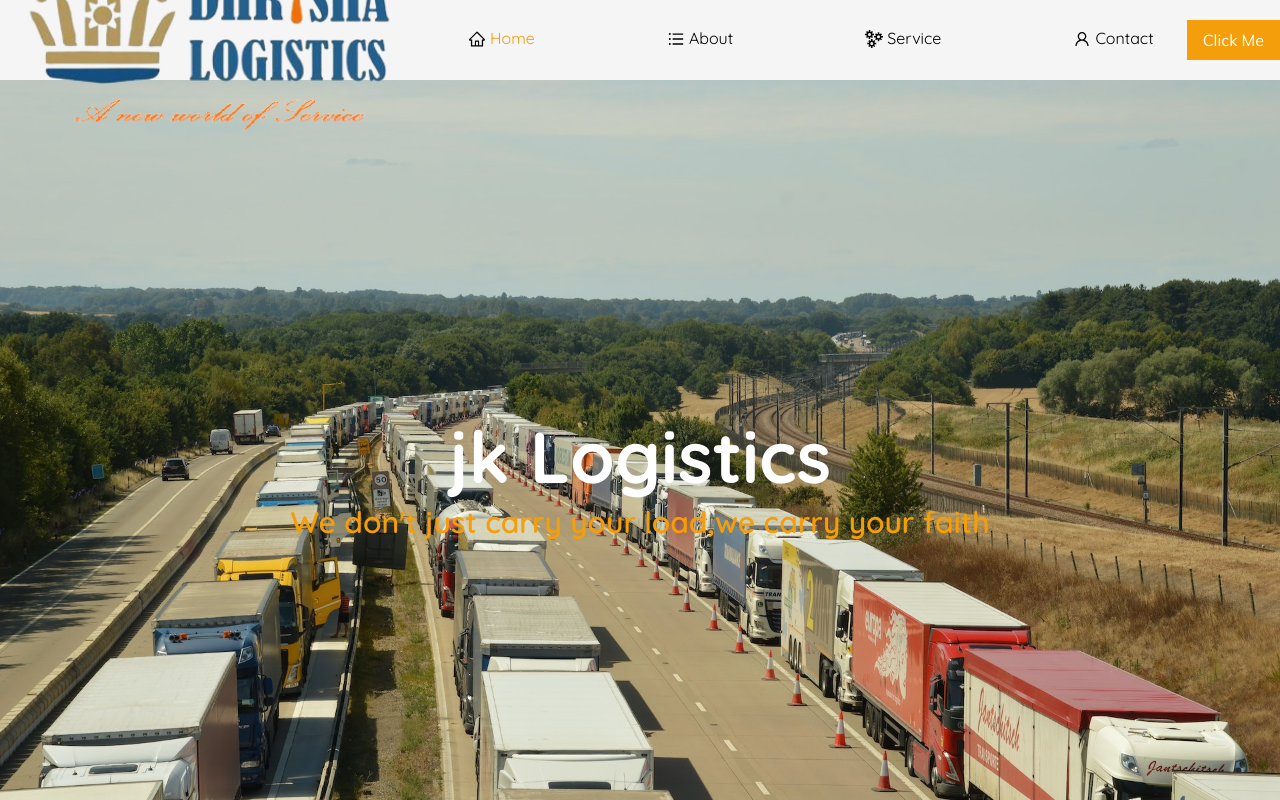
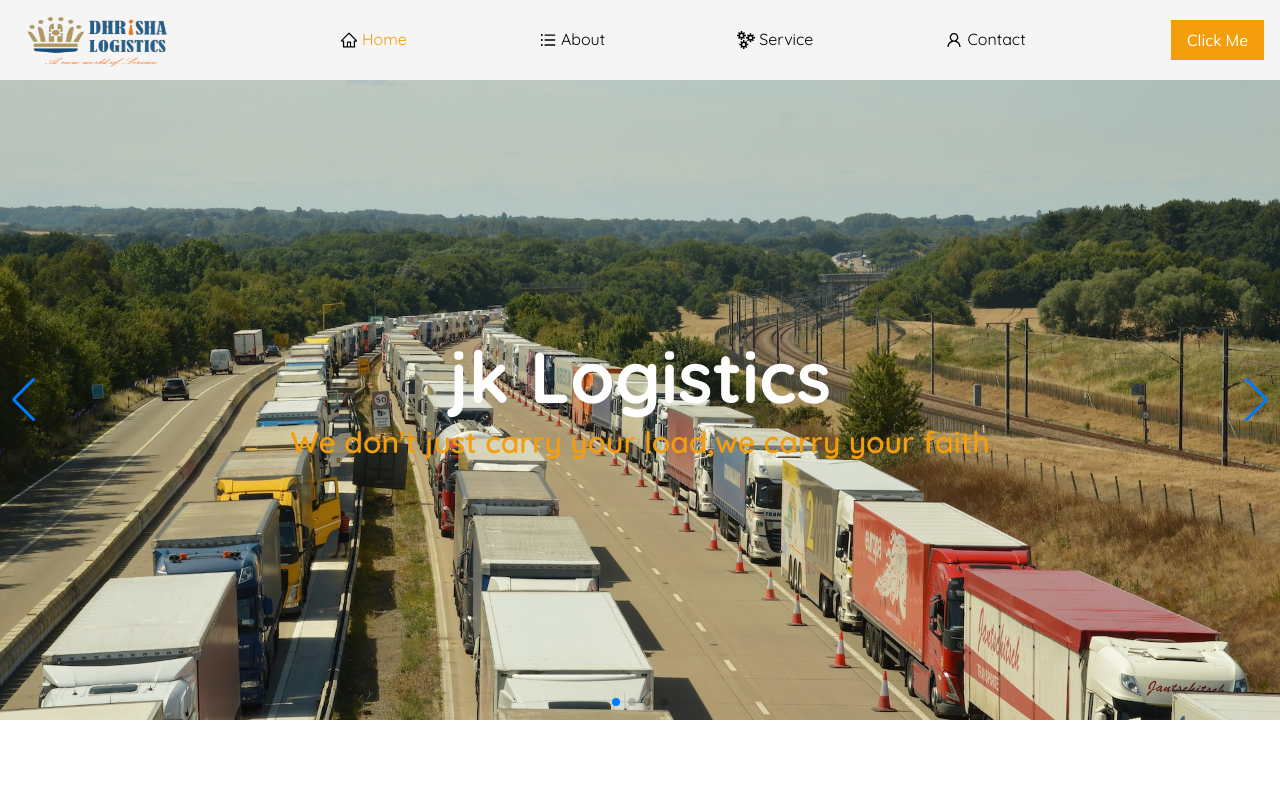
Before and after one commit to seemakaur11/transport, a Next.js app: page / in a window 1280 px wide. Shown: the top 800 px of the page. Built offline with nearby package versions, Linux system fonts and the light colour scheme.

Commit message:
hero section

```diff
--- a/components/Card.js
+++ b/components/Card.js
@@ -7,7 +7,7 @@ import SupportCard from './SupportCard';
 const Card = () => {
   return (
     <div>
-    <div className='lg:px-28 md:px-24 sm:px-16 xs:px-12 xxs:px-2 py-20' >
+    <div className='lg:px-28 md:px-24 sm:px-16 xs:px-12 xxs:px-2' >
       <div className='grid lg:grid-cols-3 sm:grid-cols-1 gap-6 pb-16' data-aos="fade-up" data-aos-duration="1000"  data-aos-once="true">
         {CARD.map((data, index) => {
           return (
--- a/components/Hero.js
+++ /dev/null
@@ -1,76 +0,0 @@
-import React from 'react';
-import Image from "next/image";
-import truck1 from "../public/Images/truck1.jpg";
-import truck2 from "../public/Images/truck2.jpg";
-import truck3 from "../public/Images/truck3.jpg";
-import truck4 from "../public/Images/truck4.jpg";
-import { Swiper, SwiperSlide } from 'swiper/react';
-import 'swiper/css';
-import 'swiper/css/autoplay';
-import SwiperCore, { Autoplay } from 'swiper';
-SwiperCore.use([Autoplay]);
-
-const Hero = () => {
-    const slides = [
-        {
-            id: 1,
-            img: "url('/Images/truck2.jpg')",
-            head: "jk Logistics",
-            text: "We don't just carry your load,we carry your faith"
-        },
-        {
-            id: 2,
-            img: "url('/Images/truck1.jpg')",
-            head: "Custom transport solutions",
-            text: "To suit your specific business needs"
-        },
-        {
-            id: 3,
-            img: "url('/Images/truck3.jpg')",
-            head: "ROBUST MOBILE APP",
-            text: "Own Delivery Management & Package Tracker App"
-        },
-        {
-            id: 4,
-            img: "url('/Images/truck4.jpg')",
-            head: "Affordable road freight",
-            text: "Get 10% off for all road transport services!"
-        }
-    ]
-    return (
-        <section className="relative h-screen">
-            <Swiper
-                //spaceBetween={30}
-                centeredSlides={true}
-                autoplay={{
-                  delay: 2500,
-                  disableOnInteraction: false,
-                }}
-                loop={true}
-                className="h-full"
-
-            >
-                {slides.map((slide, index) => {
-                    return (
-                        <SwiperSlide key={index}>
-                        <div
-                            className={`h-full w-full bg-cover bg-center  flex items-center justify-center`}
-                            style={{ backgroundImage: slide.img }}
-                        >
-                            <div className="text-white text-center" data-aos="fade-up" data-aos-duration="3000">
-                                <h1 className="text-7xl font-bold text-white">{slide.head}</h1>
-                                <p className="text-3xl text-amber-500 font-semibold mt-3">{slide.text}</p>
-                            </div>
-                        </div>
-                    </SwiperSlide>
-                    )
-                }
-
-
-                )}
-            </Swiper>
-        </section>
-    )
-}
-
-export default Hero
--- /dev/null
+++ b/components/Hero.jsx
@@ -0,0 +1,77 @@
+import React from "react";
+import { Swiper, SwiperSlide } from "swiper/react";
+
+// Import Swiper styles
+import "swiper/css";
+import "swiper/css/effect-fade";
+import "swiper/css/navigation";
+import "swiper/css/pagination";
+
+const slides = [
+  {
+    id: 1,
+    img: "url('/Images/truck2.jpg')",
+    head: "jk Logistics",
+    text: "We don't just carry your load,we carry your faith",
+  },
+  {
+    id: 2,
+    img: "url('/Images/truck1.jpg')",
+    head: "Custom transport solutions",
+    text: "To suit your specific business needs",
+  },
+  {
+    id: 3,
+    img: "url('/Images/truck3.jpg')",
+    head: "ROBUST MOBILE APP",
+    text: "Own Delivery Management & Package Tracker App",
+  },
+  {
+    id: 4,
+    img: "url('/Images/truck4.jpg')",
+    head: "Affordable road freight",
+    text: "Get 10% off for all road transport services!",
+  },
+];
+
+import { EffectFade, Navigation, Pagination } from "swiper/modules";
+
+function Hero() {
+  return (
+    <div style={{ height: "100vh",width:"100%" }}>
+      <Swiper
+        spaceBetween={30}
+        effect={"fade"}
+        navigation={true}
+        pagination={{
+          clickable: true,
+        }}
+        loop={true}
+        modules={[EffectFade, Navigation, Pagination]}
+        className="h-[75%] md:h-[70%] lg:h-[80%]"
+      >
+        {slides.map((slide, index) => {
+          return (
+            <SwiperSlide key={index}>
+              <div
+                className={`h-full w-full bg-cover bg-center flex items-center justify-center`}
+                style={{ backgroundImage: slide.img }}
+              >
+                <div className="text-white text-center">
+                  <h1 className="text-base md:text-5xl lg:text-7xl font-bold text-white">
+                    {slide.head}
+                  </h1>
+                  <p className="text-base md:text-2xl lg:text-3xl text-amber-500 font-semibold mt-3">
+                    {slide.text}
+                  </p>
+                </div>
+              </div>
+            </SwiperSlide>
+          );
+        })}
+      </Swiper>
+    </div>
+  );
+}
+
+export default Hero
--- a/components/Navbar.js
+++ b/components/Navbar.js
@@ -3,30 +3,32 @@ import locofy from "../public/Images/logo.png"
 import Image from 'next/image';
 import Link from "next/link";
 import MENU from '../utility/data';
+import { useRouter } from "next/router";
 
 const Navbar = () => {
   const [isOpen, setIsOpen] = useState(false);
-  const [value, setValue] = useState("Home");
-  const [active, setActive] = useState(0);
-
-  const handleClick = (val, index) => {
-    setValue(val)
-    setActive(index)
-  }
+  const { pathname } = useRouter();
+  const route = pathname.substring(1);
 
   return (
-    <div className='className="w-full h-20 font-titleFont sticky top-0 bg-[#f5f5f5] z-50 px-4"'>
-      <div className="max-w-7xl h-full mx-auto flex justify-between items-center">
-      <Link href="/">
-          <Image src={locofy} className="w-full  mr-2" width={125} height={42} alt="Logo" />
+    <div className="w-full h-20 font-titleFont sticky top-0 bg-[#f5f5f5] z-50 px-4">
+      <div className="w-full h-full mx-auto flex justify-between items-center">
+        <Link href="/">
+          <Image
+            src={locofy}
+            className="w-[167px] h-[70px] mr-2"
+            width={100}
+            height={40}
+            alt="Logo"
+          />
         </Link>
-        <div className="block lg:hidden">
+        <div className="lg:hidden absolute flex" style={{ right: "0"}}>
           <button
             onClick={() => setIsOpen(!isOpen)}
             className="flex items-center px-3 py-2 rounded text-black-500 hover:text-black-400"
           >
             <svg
-              className={`fill-current h-3 w-3 ${isOpen ? "hidden" : "block"}`}
+              className={`fill-current h-3 w-3 ${isOpen ? "hidden" : "bloc"}`}
               viewBox="0 0 20 20"
               xmlns="http://www.w3.org/2000/svg"
             >
@@ -41,135 +43,41 @@ const Navbar = () => {
             </svg>
           </button>
         </div>
-        <div>
-          <ul className="hidden lg:inline-flex gap-32 text-base font-normal">
-            {
-              !!MENU && MENU.map((data, index) => {
-                const {id, link, menu, Icon} = data
+
+        <div className={`${isOpen ? "block bg-white absolute right-0 top-14 px-2" : "hidden"} lg:inline-flex`}>
+          <ul className="lg:inline-flex gap-32 text-base font-normal">
+            {!!MENU &&
+              MENU.map((data) => {
+                const { id, link, menu, Icon } = data;
                 return (
-                  <li key={id}><Link href={`/${link}`} className={`flex`} onClick={() => handleClick(menu, index)}>
-                    <Icon className={`m-[4px] text-lg`} /><span className={`text-${index == active ? "amber-500" : "to-black"}`}>{menu}</span>
-                    </Link></li>
-                )
-              })
-            }
+                  <li key={id} className="py-2">
+                    <Link
+                      href={`/${link}`}
+                      className={`flex`}
+                      onClick={() => setIsOpen(false)} // Close menu on link click
+                    >
+                      <Icon className={`m-[4px] text-lg`} />
+                      <span
+                        className={`text-${
+                          route === link ? "amber-500" : "to-black"
+                        }`}
+                      >
+                        {menu}
+                      </span>
+                    </Link>
+                  </li>
+                );
+              })}
           </ul>
         </div>
         <div>
-            <button className="inline-flex items-center bg-amber-500 border-0 py-2 px-4 text-white">
-              Click Me
-            </button>
-          </div>
-      </div>
-
-
-
-
-{/*
-      <nav className="flex items-center justify-between flex-wrap p-6 w-full max-h-20 bg-[#f5f5f5]">
-        <div className="flex items-center flex-shrink-0 text-white mr-6 lg:mr-72">
-          <Image src={locofy} className="w-[167px] h-[70px] mr-2" width={100} height={10} alt="Logo" />
-        </div>
-        <div className="block lg:hidden">
-          <button
-            onClick={() => setIsOpen(!isOpen)}
-            className="flex items-center px-3 py-2 rounded text-black-500 hover:text-black-400"
-          >
-            <svg
-              className={`fill-current h-3 w-3 ${isOpen ? "hidden" : "block"}`}
-              viewBox="0 0 20 20"
-              xmlns="http://www.w3.org/2000/svg"
-            >
-              <path d="M0 3h20v2H0V3zm0 6h20v2H0V9zm0 6h20v2H0v-2z" />
-            </svg>
-            <svg
-              className={`fill-current h-3 w-3 ${isOpen ? "block" : "hidden"}`}
-              viewBox="0 0 20 20"
-              xmlns="http://www.w3.org/2000/svg"
-            >
-              <path d="M10 8.586L2.929 1.515 1.515 2.929 8.586 10l-7.071 7.071 1.414 1.414L10 11.414l7.071 7.071 1.414-1.414L11.414 10l7.071-7.071-1.414-1.414L10 8.586z" />
-            </svg>
+          <button className="items-center bg-amber-500 border-0 py-2 px-4 text-white hidden lg:inline-flex">
+            Click Me
           </button>
         </div>
-        <div
-          className={`w-full block flex-grow lg:flex lg:items-center lg:w-auto ${isOpen ? "block" : "hidden"}`}
-        >
-          <div className="text-sm lg:flex-grow">
-            <Link href="/" className="block  lg:inline-block lg:mt-0 text-white-200 mr-4">
-              Home
-            </Link>
-            <Link href="/" className="block  lg:inline-block lg:mt-0 text-white-200 mr-4">
-              About
-            </Link>
-            <Link href="/" className="block  lg:inline-block lg:mt-0 text-white-200 mr-4">
-              Service
-            </Link>
-            <Link href="/" className="block  lg:inline-block lg:mt-0 text-white-200 mr-4">
-              Contact
-            </Link>
-          </div>
-          <div>
-            <button className="inline-flex items-center bg-amber-500 border-0 py-2 px-4 text-white">
-              Click Me
-            </button>
-          </div>
-        </div>
-      </nav> */}
+      </div>
     </div>
   )
 }
 
 export default Navbar
-
-{/* <div className="w-full h-20 border-b-[1px] border-b-black font-titleFont sticky top-0 bg-white z-50 px-4">
-      <div className="max-w-7xl h-full mx-auto flex justify-between items-center">
-        <Link href="/">
-          <div>
-            <Image width={80} height={80} src={logoDark} alt="logoDark" />
-          </div>
-        </Link>
-        <div>
-          <ul className="hidden lg:inline-flex gap-8 uppercase text-sm font-semibold">
-            {
-              !!MENU && MENU.map((data, index) => {
-                return (
-                  <li key={data.id}><Link href={`/${data.link}`} className={`text-${index == active ? "secondaryColor" : "to-black"}`} onClick={() => handleClick(data.menu, index)}>{data.menu}</Link></li>
-                )
-              })
-            }
-          </ul>
-        </div>
-        <div className="flex items-center gap-8 text-lg">
-          <div className="flex items-center gap-1">
-            <img
-              className="w-8 h-8 rounded-full"
-              src={
-                session
-                  ? session?.token?.picture!
-                  : "../images/user.png"
-              }
-              alt="logo"
-            />
-            <p className="text-sm font-medium">
-              {session ? session?.token?.name! : "Hello Stranger"}
-            </p>
-          </div>
-
-          {session ? (
-            <button
-              onClick={() => signOut()}
-              className="uppercase text-sm border-[1px] border-primaryColor hover:border-secondaryColor px-4 py-1 font-semibold hover:text-white rounded-md hover:bg-secondaryColor transition-all duration-300 active:bg-yellow-600"
-            >
-              Sign Out
-            </button>
-          ) : (
-            <button
-              onClick={() => signIn()}
-              className="uppercase text-sm border-[1px] border-primaryColor hover:border-secondaryColor px-4 py-1 font-semibold hover:text-white rounded-md hover:bg-secondaryColor transition-all duration-300 active:bg-yellow-600"
-            >
-              Sign In
-            </button>
-          )}
-        </div>
-      </div>
-    </div> */}
```
